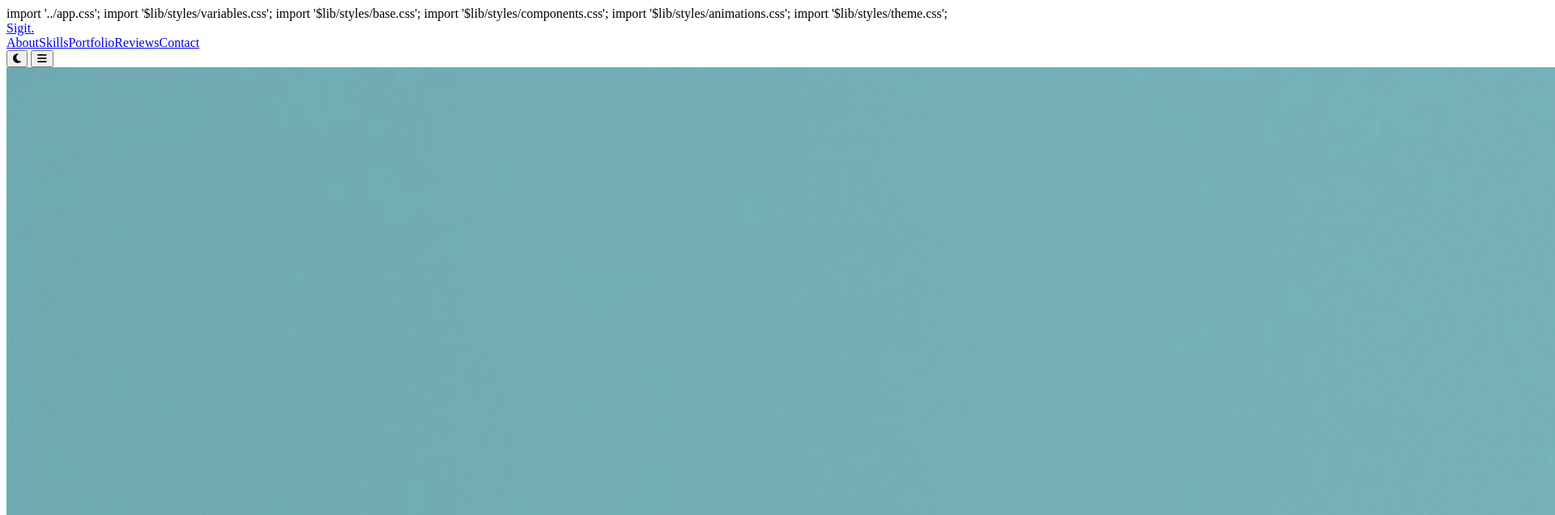
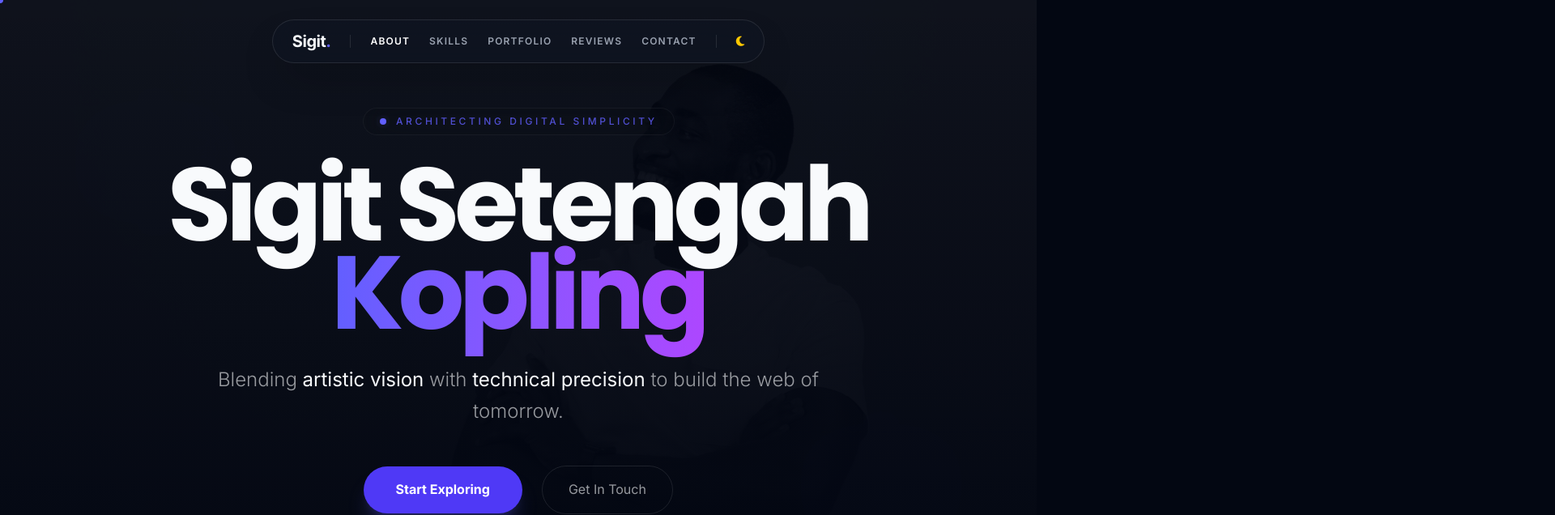
Before and after one commit to asyaperdana/website-sigit, a SvelteKit app: page / in a window 1280 px wide. Shown: the top 636 px of the page at 81% size, 1920 px wide, since content can reach past the window. Built offline with nearby package versions, Linux system fonts and the light colour scheme.

Commit message:
fix(deployment): fix broken layout by wrapping CSS imports in script tag and setting NODE_ENV during build

```diff
--- a/src/routes/+layout.svelte
+++ b/src/routes/+layout.svelte
@@ -1,11 +1,23 @@
-import '../app.css'; import '$lib/styles/variables.css'; import '$lib/styles/base.css'; import
-'$lib/styles/components.css'; import '$lib/styles/animations.css'; import '$lib/styles/theme.css';
+<script>
+	import '../app.css';
+	import '$lib/styles/variables.css';
+	import '$lib/styles/base.css';
+	import '$lib/styles/components.css';
+	import '$lib/styles/animations.css';
+	import '$lib/styles/theme.css';
+</script>
 
 <svelte:head>
 	<link
 		rel="stylesheet"
 		href="https://cdnjs.cloudflare.com/ajax/libs/font-awesome/6.5.0/css/all.min.css"
 	/>
+	<link rel="preconnect" href="https://fonts.googleapis.com" />
+	<link rel="preconnect" href="https://fonts.gstatic.com" crossorigin="anonymous" />
+	<link
+		href="https://fonts.googleapis.com/css2?family=Inter:wght@300;400;500;600;700&family=Poppins:wght@400;500;600;700;800&display=swap"
+		rel="stylesheet"
+	/>
 </svelte:head>
 
 <slot />
```
